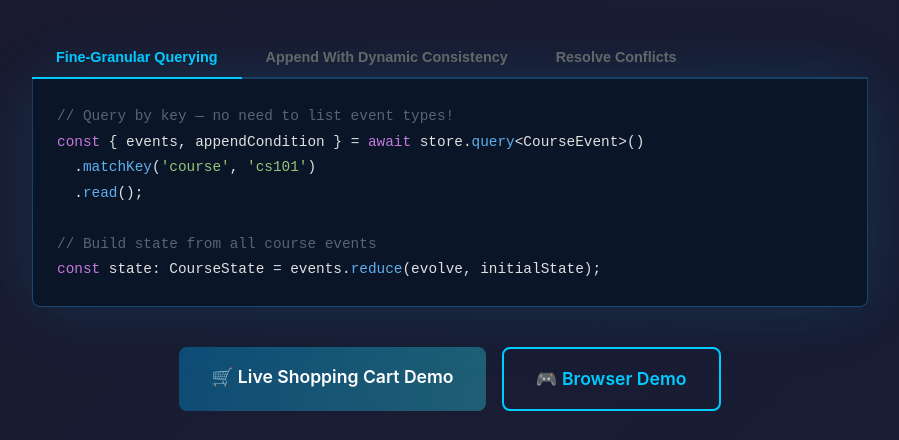
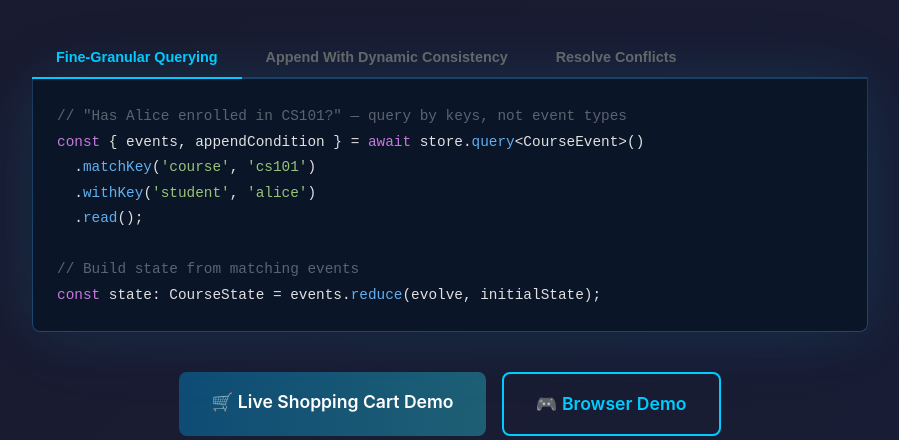
Before and after one commit to SBortz/boundlessdb, a website: page ui/public/index.html in a window 1280 px wide. Shown: the part 360-800 px from the top of the page, without its empty margins (190-1089 px from the left). Drawn offline with Linux system fonts and the light colour scheme.

Commit message:
fix: show multi-key AND example in highlight section

```diff
--- a/ui/public/index.html
+++ b/ui/public/index.html
@@ -506,12 +506,13 @@
     <div class="tabs-content-wrapper">
       <div class="tab-content active" id="tab-query">
 
-        <pre><code><span class="comment">// Query by key — no need to list event types!</span>
+        <pre><code><span class="comment">// "Has Alice enrolled in CS101?" — query by keys, not event types</span>
 <span class="keyword">const</span> { events, appendCondition } = <span class="keyword">await</span> store.<span class="function">query</span>&lt;CourseEvent&gt;()
   .<span class="function">matchKey</span>(<span class="string">'course'</span>, <span class="string">'cs101'</span>)
+  .<span class="function">withKey</span>(<span class="string">'student'</span>, <span class="string">'alice'</span>)
   .<span class="function">read</span>();
 
-<span class="comment">// Build state from all course events</span>
+<span class="comment">// Build state from matching events</span>
 <span class="keyword">const</span> state: CourseState = events.<span class="function">reduce</span>(evolve, initialState);</code></pre>
       </div>
 
```
